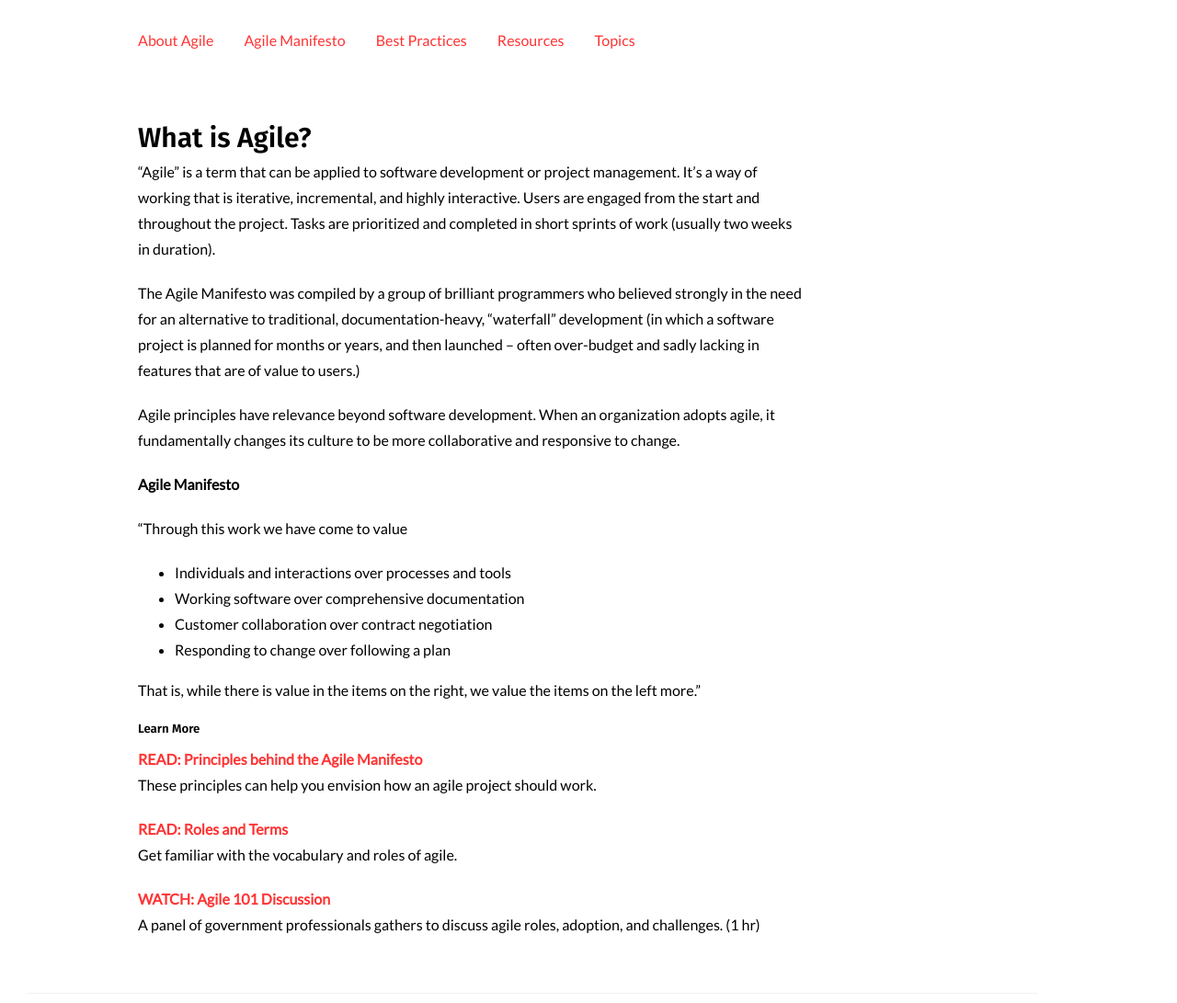
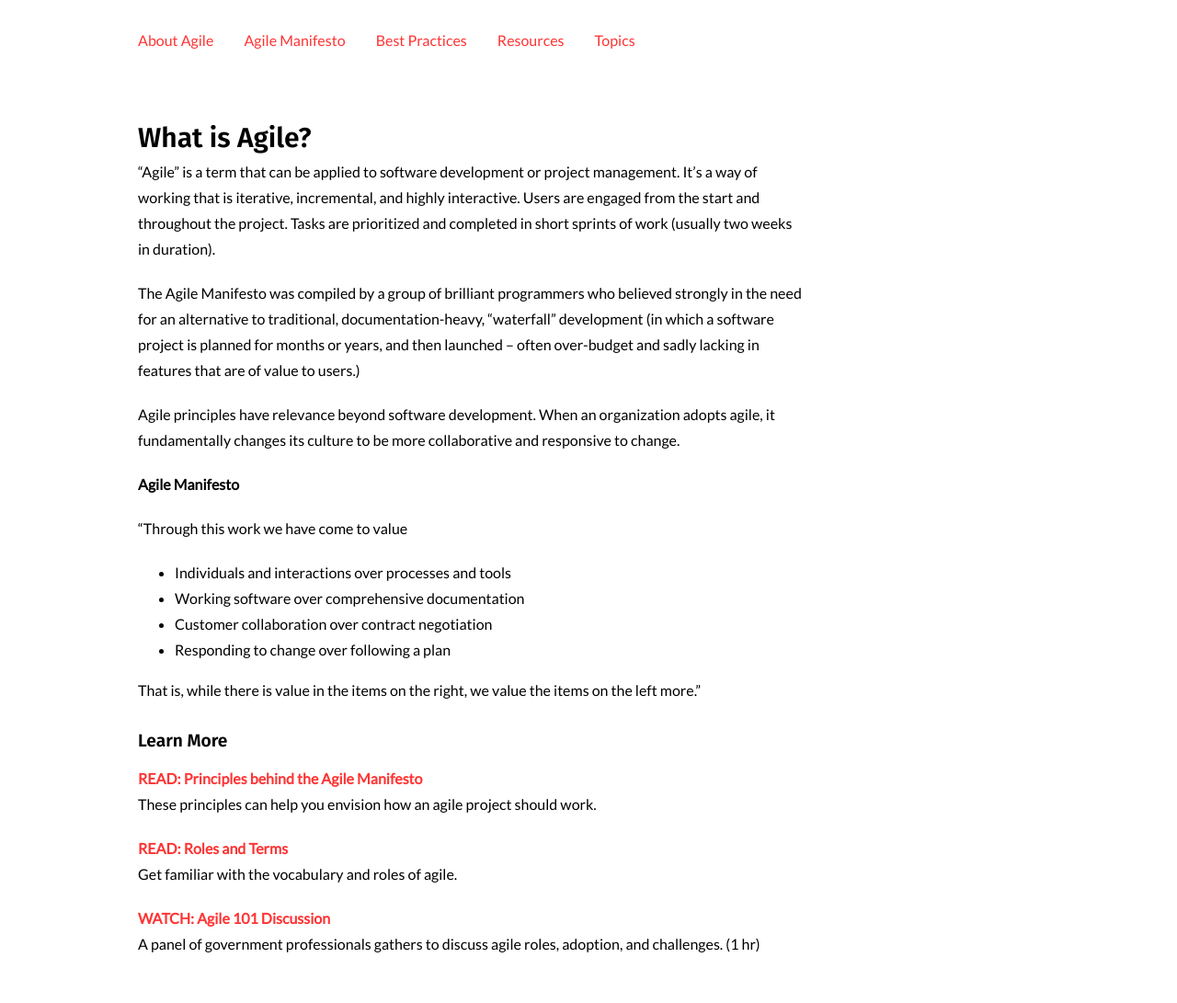
Before and after one commit to agilegovleaders/handbook, a Jekyll site: the page built from index.md, in a window 1280 px wide. Shown: the part 762-1853 px from the top of the page at 92% size. Built offline with Jekyll 4.4.1, drawn with Linux system fonts in a browser that asks for light colours; grey boxes are pictures that could not be loaded.

Commit message:
Update agl_inline_styles.html

```diff
--- a/_includes/agl_inline_styles.html
+++ b/_includes/agl_inline_styles.html
@@ -52,6 +52,6 @@ padding: 40px 0 0;
 
 /* Adjust lower headers (H4, H5) */
 #content h5 {
-  font-size: 0.83em !important;
+  font-size: 1.2em !important;
 }
 </style>
```
